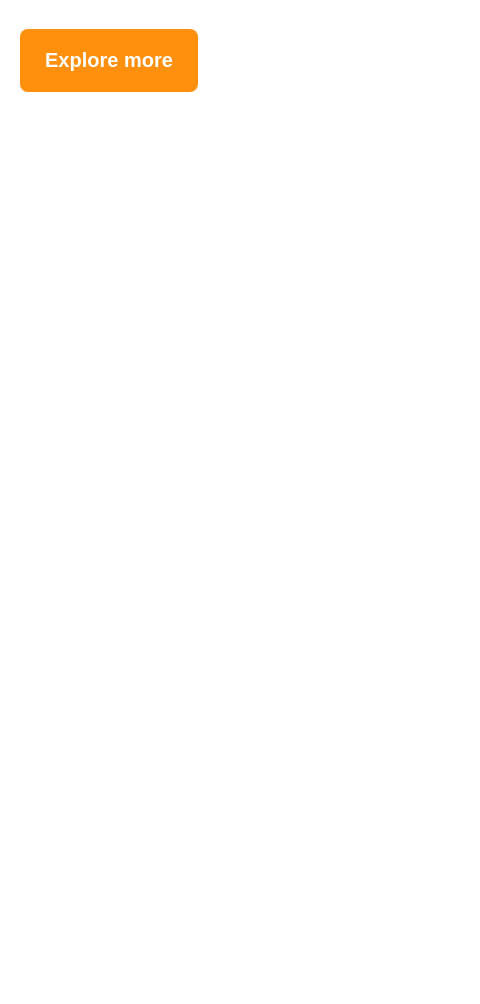
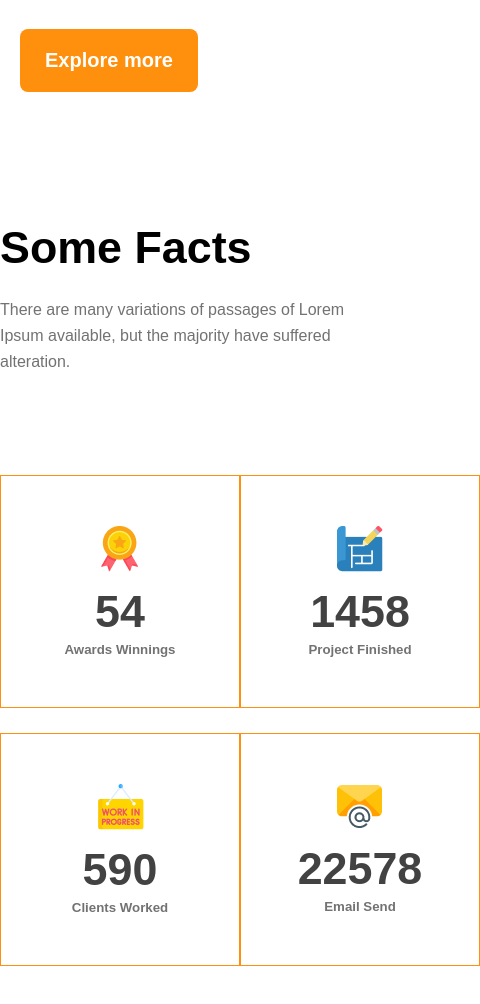
Before and after one commit to robiul1hossen/g3-architects, a plain HTML site: page index.html in a window 390 px wide. Shown: the part 2610-3614 px from the top of the page, 480 px wide, since content can reach past the window. Before the commit the page ends 2832 px from the top, so only its background shows below. Drawn offline with Linux system fonts and the light colour scheme.

Commit message:
add some facts section with responsive

```diff
--- a/index.html
+++ b/index.html
@@ -54,6 +54,48 @@
           <button class="btn-primary">Explore more</button>
         </div>
       </section>
+      <section class="some-facts">
+        <div class="facts-heading">
+          <h3 class="facts-title dark1">Some Facts</h3>
+          <p class="facts-details dark3">
+            There are many variations of passages of Lorem Ipsum available, but
+            the majority have suffered alteration.
+          </p>
+        </div>
+        <div class="facts-card-container">
+          <div class="facts-card">
+            <div>
+              <img class="facts-img" src="./images/icons/ribon.png" alt="" />
+              <h4 class="facts-num dark2">54</h4>
+              <h5 class="facts-text dark3">Awards Winnings</h5>
+            </div>
+          </div>
+          <div class="facts-card">
+            <div>
+              <img class="facts-img" src="./images/icons/projects.png" alt="" />
+              <h4 class="facts-num dark2">1458</h4>
+              <h5 class="facts-text dark3">Project Finished</h5>
+            </div>
+          </div>
+          <div class="facts-card">
+            <div>
+              <img
+                class="facts-img"
+                src="./images/icons/customers.png"
+                alt="" />
+              <h4 class="facts-num dark2">590</h4>
+              <h5 class="facts-text dark3">Clients Worked</h5>
+            </div>
+          </div>
+          <div class="facts-card">
+            <div>
+              <img class="facts-img" src="./images/icons/email.png" alt="" />
+              <h4 class="facts-num dark2">22578</h4>
+              <h5 class="facts-text dark3">Email Send</h5>
+            </div>
+          </div>
+        </div>
+      </section>
     </main>
   </body>
 </html>
--- a/style.css
+++ b/style.css
@@ -127,6 +127,40 @@ header {
   margin-top: 24px;
   margin-bottom: 32px;
 }
+/* Some Facts style */
+.facts-heading {
+  max-width: 540px;
+}
+.facts-title {
+  font-size: 2.8rem;
+  font-weight: bold;
+}
+.facts-details {
+  line-height: 26px;
+  margin-top: 24px;
+}
+.facts-card-container {
+  margin-bottom: 180px;
+  margin-top: 100px;
+  display: grid;
+  grid-template-columns: repeat(4, 1fr);
+  justify-items: center;
+}
+.facts-card {
+  display: flex;
+  justify-content: center;
+  align-items: center;
+  text-align: center;
+  border: 1px solid #ff900e;
+  width: 240px;
+  padding: 50px 0px;
+}
+.facts-num {
+  font-size: 2.8rem;
+  font-weight: 600;
+  margin-top: 10px;
+  margin-bottom: 5px;
+}
 /* Responsive Header */
 @media screen and (max-width: 576px) {
   .brand {
@@ -151,12 +185,16 @@ header {
     grid-template-columns: repeat(1, 1fr);
   }
   .team-img {
-    /* width: 114% !important; */
     padding: 0px 20px;
   }
   .feature {
     max-width: 500px;
     margin-left: 20px;
+  }
+  /* Some facts responsive style */
+  .facts-card-container {
+    grid-template-columns: repeat(2, 1fr);
+    row-gap: 25px;
   }
 }
 /* Responsive for medium device */
@@ -167,4 +205,8 @@ header {
   .feature {
     margin-left: -220px;
   }
+  .facts-card-container {
+    grid-template-columns: repeat(2, 1fr);
+    row-gap: 25px;
+  }
 }
```
